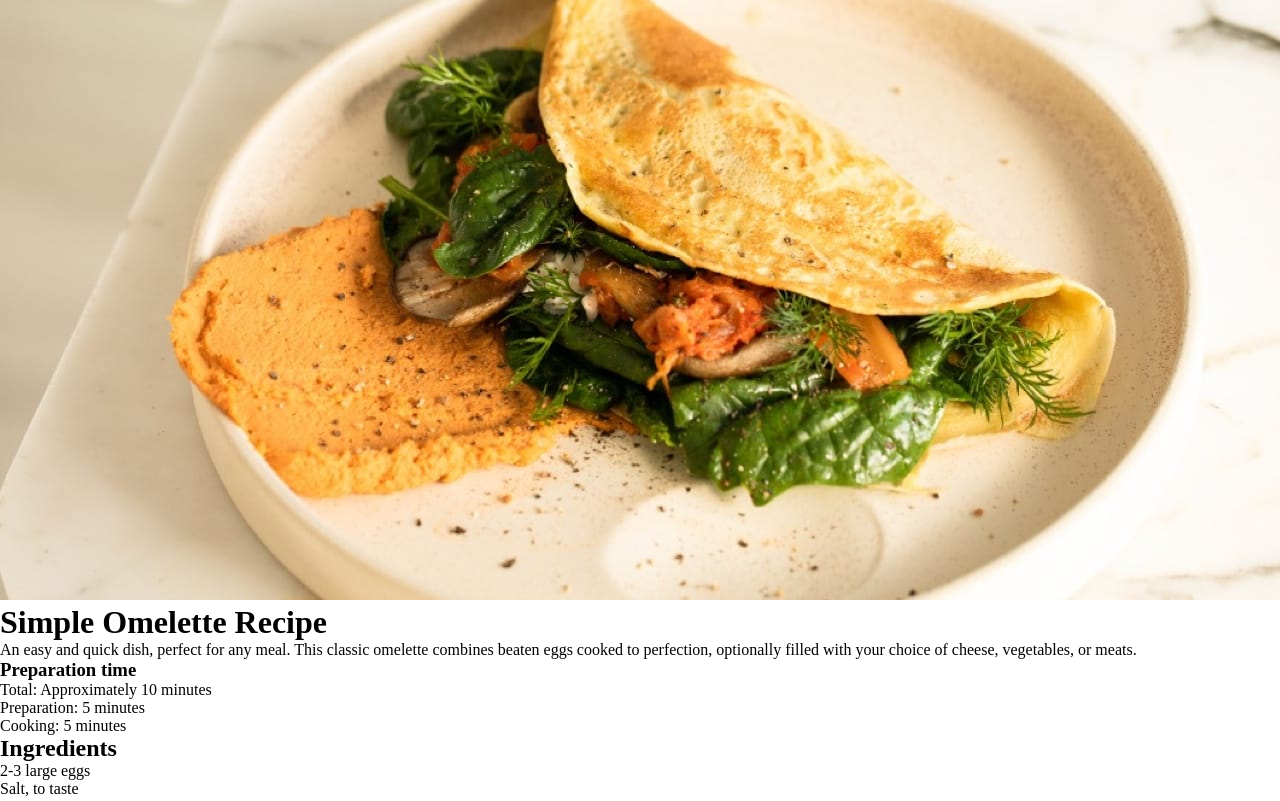
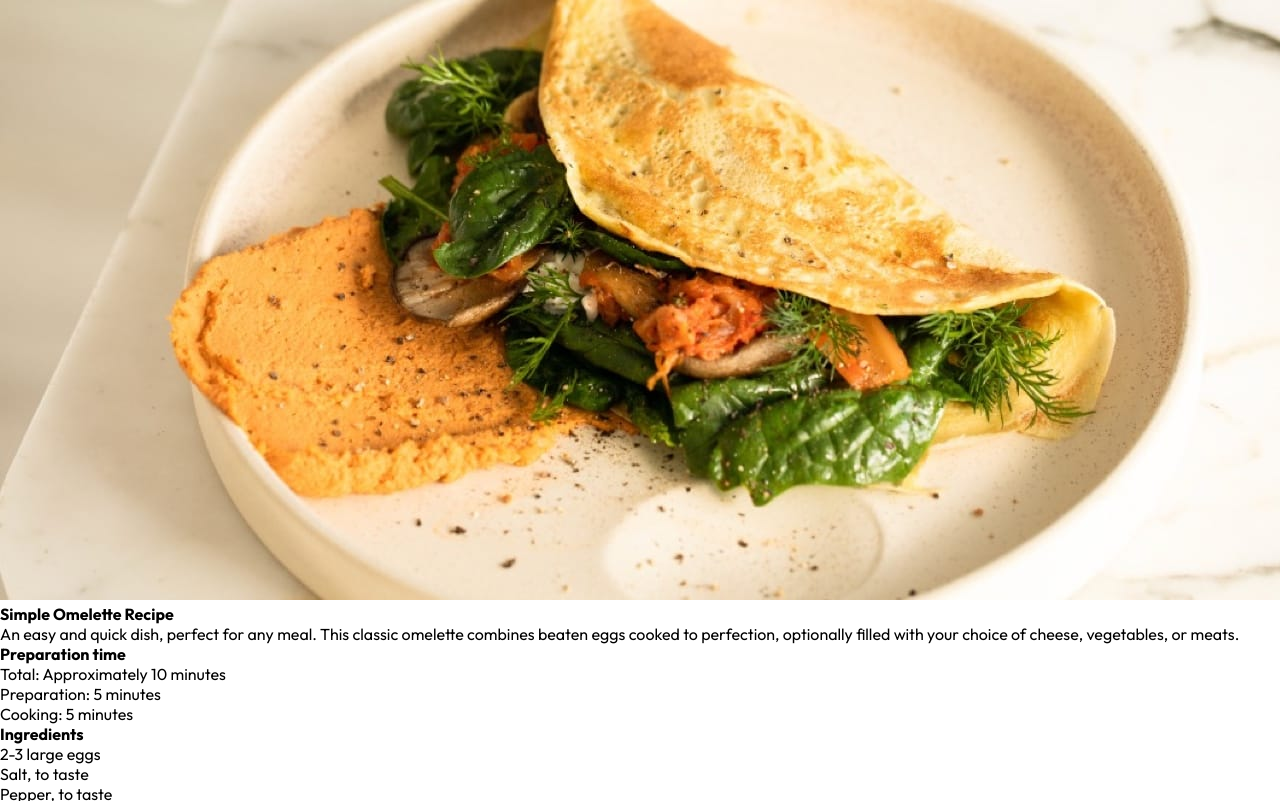
Before and after one commit to rodriguesedson/recipe-page-main, a plain HTML site: page index.html in a window 1280 px wide. Shown: the top 801 px of the page. Drawn offline with Linux system fonts and the light colour scheme.

Commit message:
add base css

```diff
--- a/style.css
+++ b/style.css
@@ -1,8 +1,33 @@
+@font-face {
+  font-family: "Outfit";
+  src: url('./assets/fonts/outfit/Outfit-VariableFont_wght.ttf');
+}
+
+@font-face {
+  font-family: "Young Serif";
+  src: url('./assets/fonts/young-serif/YoungSerif-Regular.ttf');
+}
+
 * {
   margin: 0;
   padding: 0;
   box-sizing: border-box;
+  --stone-100: hsl(30, 54%, 90%);
+  --stone-150: hsl(30, 18%, 87%);
+  --stone-600: hsl(30, 10%, 34%);
+  --stone-900: hsl(24, 5%, 18%);
+  --brown-800: hsl(14, 45%, 36%);
+  --rose-50: hsl(330, 100%, 98%);
+  --rose-800: hsl(332, 51%, 32%);
+  font-size: 16px;
+  font-family: "Outfit", sans-serif;
 }
+
+/*
+font-weights:
+- young-serif: 400;
+- outfit: 400, 600, 700
+*/
 
 .attribution {
   font-size: 11px;
@@ -12,3 +37,7 @@
 .attribution a {
   color: hsl(228, 45%, 44%);
 }
+
+@media (min-width: 1440px) {
+
+}
```
